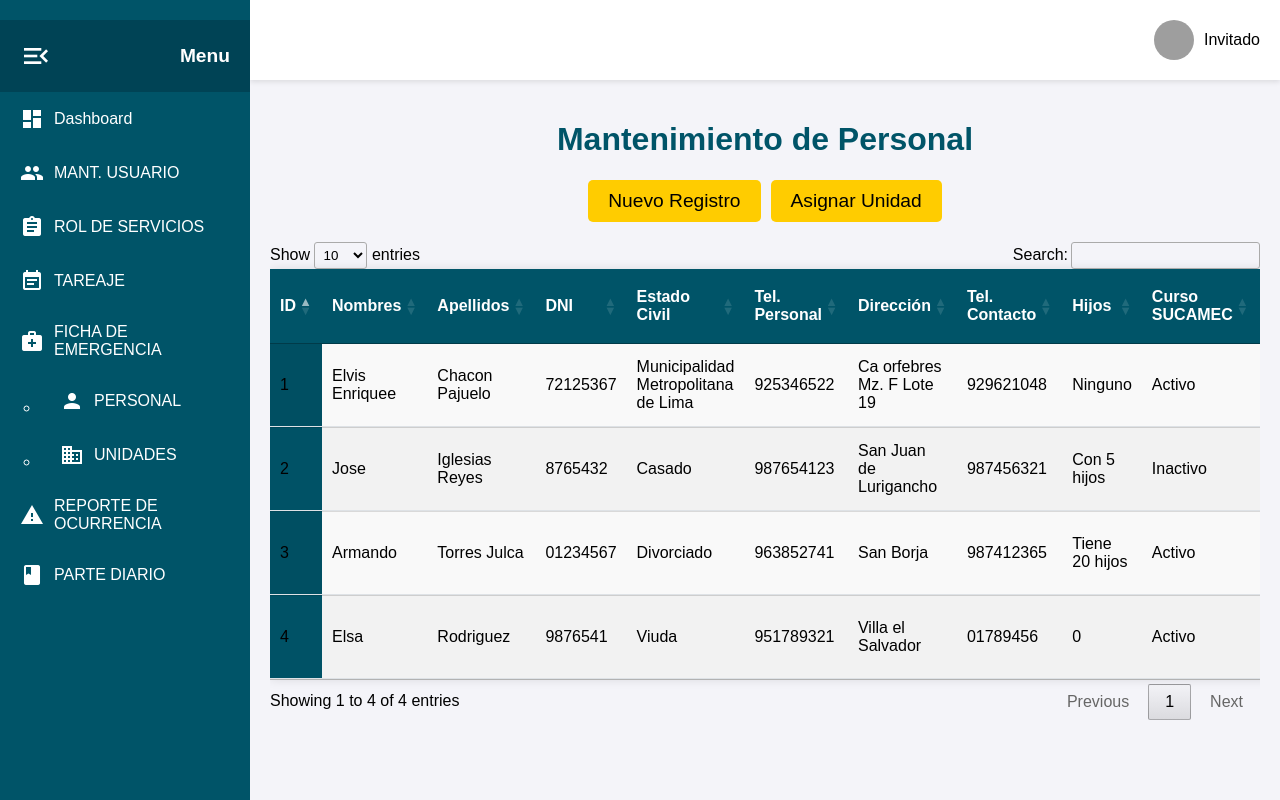
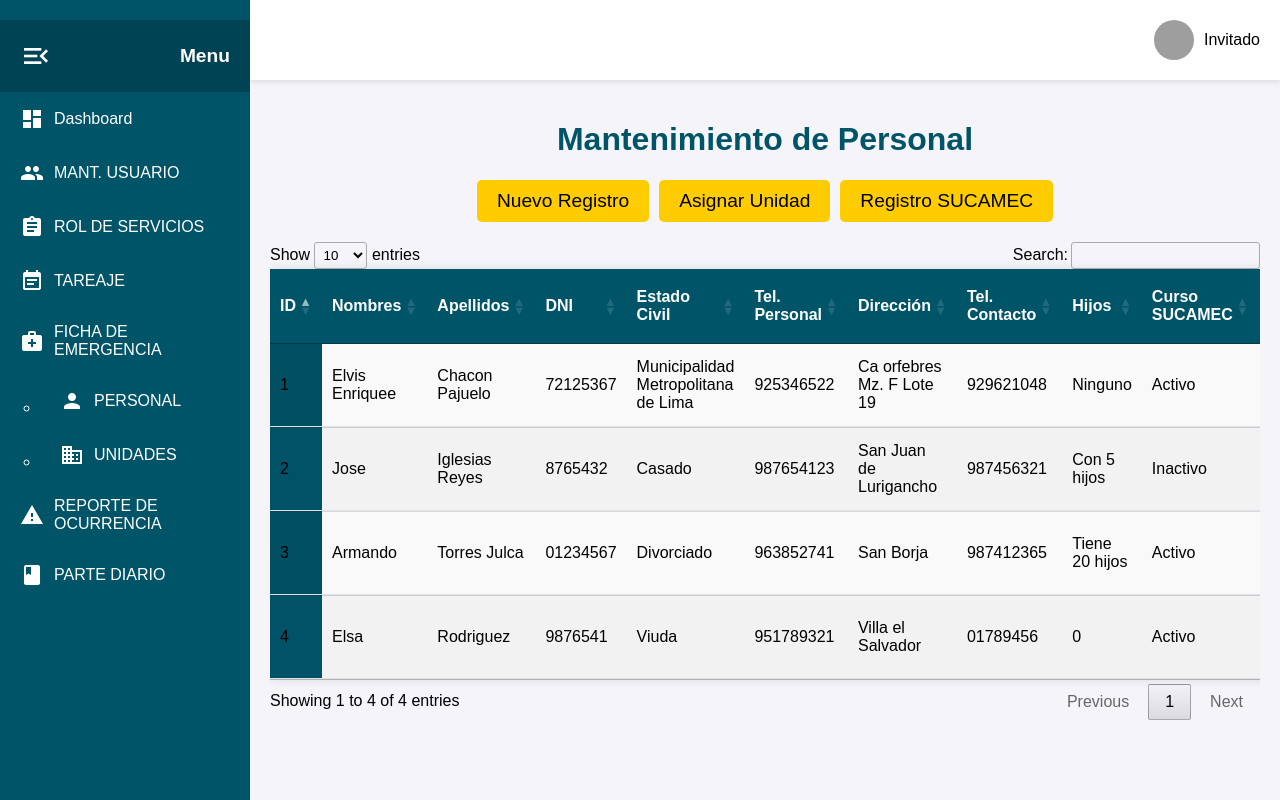
Before and after one commit to Echaconpa/bbro, a PHP site: page /index.php?url=personal in a window 1280 px wide. Run offline with PHP 8.4, Linux system fonts and the light colour scheme; a user stored in the database is signed in; data comes from the database, SQL or seed files in the repository; some libraries are stand-ins or nearby versions; grey boxes are pictures that could not be loaded.

Commit message:
Cambios Personal

```diff
--- a/config/routes.php
+++ b/config/routes.php
@@ -41,6 +41,7 @@ $routes = [
         'updatePersonal' => [new PersonalController(), 'update_personal'], // Ruta para actualizar personal
         'deletePersonal' => [new PersonalController(), 'delete_personal'], // Ruta para eliminar personal
         'asignarUnidad' => [new PersonalController(), 'asignar_unidad'], // Nueva ruta para asignar una unidad a un personal
+        'registroSucamec' => [new PersonalController(), 'registro_sucamec'], // Ruta para registrar datos de SUCAMEC
         // Rutas para el módulo de Unidades
         'addUnidad' => [new UnidadesController(), 'add_unidad'], // Nueva ruta para agregar una unidad
         'updateUnidad' => [new UnidadesController(), 'update_unidad'], // Nueva ruta para actualizar una unidad
--- a/controller/personalController.php
+++ b/controller/personalController.php
@@ -1,7 +1,7 @@
 <?php
 
 require_once 'config/config.php';
-
+require_once 'models/personalModel.php';
 class PersonalController {
 
     // Vista de mantenimiento de personal
@@ -205,4 +205,33 @@ class PersonalController {
         }
     }
 
+    public function registro_sucamec() {
+        global $pdo;
+
+        if ($_SERVER['REQUEST_METHOD'] === 'POST') {
+            $personal_id = $_POST['personal_id'] ?? null;
+            $emi_sucamec = $_POST['emi_sucamec'] ?? null;
+            $cad_sucamec = $_POST['cad_sucamec'] ?? null;
+
+            // Verificar si los datos están presentes
+            if ($personal_id && $emi_sucamec && $cad_sucamec) {
+                // Instanciar el modelo y realizar la actualización
+                try {
+                    $personalModel = new PersonalModel($pdo); // Instanciar el modelo
+                    $updated = $personalModel->updateSucamec($personal_id, $emi_sucamec, $cad_sucamec);
+
+                    if ($updated) {
+                        echo json_encode(['success' => true]);
+                    } else {
+                        throw new Exception('Error al actualizar SUCAMEC');
+                    }
+                } catch (Exception $e) {
+                    error_log('Error en registro SUCAMEC: ' . $e->getMessage());
+                    echo json_encode(['success' => false, 'message' => 'Error al actualizar los datos de SUCAMEC.']);
+                }
+            } else {
+                echo json_encode(['success' => false, 'message' => 'Datos incompletos']);
+            }
+        }
+    }
 }
--- a/models/personalModel.php
+++ b/models/personalModel.php
@@ -62,4 +62,14 @@ class PersonalModel {
             return false;
         }
     }
+    public function updateSucamec($personal_id, $emi_sucamec, $cad_sucamec) {
+        try {
+            $stmt = $this->pdo->prepare('UPDATE personal SET emi_sucamec = ?, cad_sucamec = ? WHERE id = ?');
+            return $stmt->execute([$emi_sucamec, $cad_sucamec, $personal_id]);
+        } catch (PDOException $e) {
+            error_log('Error al actualizar los datos de SUCAMEC: ' . $e->getMessage());
+            return false;
+        }
+    }
+
 }
--- a/public/css/personal.css
+++ b/public/css/personal.css
@@ -12,7 +12,7 @@ h1 {
 }
 
 /* Botones de acción (Nuevo Registro y Asignar Unidad) */
-.asistencia-button, .asignar-unidad-button {
+.asistencia-button, .asignar-unidad-button, .sucamec-button {
     display: inline-block;
     padding: 10px 20px;
     font-size: 1.2em;
@@ -23,7 +23,7 @@ h1 {
     text-align: center;
 }
 
-.asistencia-button:hover, .asignar-unidad-button:hover {
+.asistencia-button:hover, .asignar-unidad-button:hover, .sucamec-butto:hover {
     background-color: #e6b800;
 }
 
--- a/public/js/personal.js
+++ b/public/js/personal.js
@@ -25,6 +25,10 @@ function setupEventListeners() {
     const asignarModal = document.querySelector('#asignar-unidad-modal');  // Modal de Asignar Unidad
     const closeAsignarModalBtn = document.querySelector('#close-asignar-modal');
     const asignarForm = document.querySelector('#asignar-unidad-form'); // Formulario de Asignar Unidad
+    const registroSucamecBtn = document.querySelector('#registro-sucamec-btn');
+    const sucamecModal = document.querySelector('#registro-sucamec-modal');
+    const closeSucamecModalBtn = document.querySelector('#close-sucamec-modal');
+    const sucamecForm = document.querySelector('#registro-sucamec-form');
     let selectedPersonalId = null; // Variable para almacenar el ID del personal seleccionado
     let selectedRow = null; // Variable para almacenar la fila seleccionada
 
@@ -50,7 +54,7 @@ function setupEventListeners() {
     // Manejar la selección de filas en la tabla
     const rows = document.querySelectorAll('#tablaPersonal tbody tr');
     rows.forEach(row => {
-        row.addEventListener('click', function() {
+        row.addEventListener('click', function () {
             // Remover la clase 'selected' de la fila previamente seleccionada, si existe
             if (selectedRow) {
                 selectedRow.classList.remove('selected');
@@ -61,6 +65,31 @@ function setupEventListeners() {
             selectedRow = this;
         });
     });
+    // Abrir modal de registro SUCAMEC si el curso está activo
+    if (registroSucamecBtn) {
+        registroSucamecBtn.addEventListener('click', function () {
+            const selectedRow = document.querySelector('tr.selected'); // Obtener la fila seleccionada
+            if (selectedRow) {
+                const sucamecStatus = selectedRow.querySelector('td:nth-child(10)').textContent.trim(); // Columna de Curso SUCAMEC
+                if (sucamecStatus === 'Activo') {
+                    selectedPersonalId = selectedRow.getAttribute('data-id');
+                    document.querySelector('#personal-id-sucamec').value = selectedPersonalId;
+                    showModal(sucamecModal); // Mostrar el modal
+                } else {
+                    alert('El curso SUCAMEC debe estar en estado Activo para registrar la emisión y caducidad.');
+                }
+            } else {
+                alert('Seleccione un personal para registrar el SUCAMEC.');
+            }
+        });
+    }
+
+    // Cerrar modal de SUCAMEC
+    if (closeSucamecModalBtn) {
+        closeSucamecModalBtn.addEventListener('click', function () {
+            closeModal(sucamecModal);
+        });
+    }
 
     // Abrir modal para asignar unidad
     if (asignarUnidadBtn) {
@@ -86,6 +115,48 @@ function setupEventListeners() {
             closeModal(asignarModal);
         });
     }
+
+    // Enviar el formulario de SUCAMEC
+    sucamecForm.addEventListener('submit', function (event) {
+        event.preventDefault();
+        const formData = new FormData(sucamecForm);
+        formData.append('personal_id', selectedPersonalId);
+
+        fetch('/bbro/registroSucamec', {
+            method: 'POST',
+            body: formData
+        })
+        .then(response => response.json())
+        .then(data => {
+            if (data.success) {
+                Swal.fire({
+                    title: '¡Éxito!',
+                    text: data.message || 'Registro SUCAMEC actualizado correctamente.',
+                    icon: 'success',
+                    confirmButtonText: 'Aceptar'
+                }).then(() => {
+                    closeModal(sucamecModal);
+                    location.reload();
+                });
+            } else {
+                Swal.fire({
+                    title: 'Error',
+                    text: data.message || 'No se pudo registrar SUCAMEC.',
+                    icon: 'error',
+                    confirmButtonText: 'Aceptar'
+                });
+            }
+        })
+        .catch(error => {
+            console.error('Error:', error);
+            Swal.fire({
+                title: 'Error',
+                text: 'Hubo un problema al registrar SUCAMEC.',
+                icon: 'error',
+                confirmButtonText: 'Aceptar'
+            });
+        });
+    });
 
     // Enviar el formulario para asignar la unidad al personal
     asignarForm.addEventListener('submit', function (event) {
@@ -129,8 +200,6 @@ asignarForm.addEventListener('submit', function (event) {
             });
     });
 
-
-
     // Cerrar modal de registro
     if (closeModalBtn) {
         closeModalBtn.addEventListener('click', function () {
@@ -156,7 +225,7 @@ asignarForm.addEventListener('submit', function (event) {
 
     // Manejar la edición de personal
     editButtons.forEach(button => {
-        button.addEventListener('click', function() {
+        button.addEventListener('click', function () {
             const personalId = this.dataset.id;
             fetchPersonalData(personalId, modal, form);
         });
@@ -164,21 +233,21 @@ asignarForm.addEventListener('submit', function (event) {
 
     // Manejar la visualización de personal
     viewButtons.forEach(button => {
-        button.addEventListener('click', function() {
+        button.addEventListener('click', function () {
             const personalId = this.dataset.id;
             fetchPersonalDataForView(personalId, viewModal);
         });
     });
 
     // Manejar el envío del formulario para guardar o actualizar personal
-    form.addEventListener('submit', function(event) {
+    form.addEventListener('submit', function (event) {
         event.preventDefault();
         savePersonalData(form, modal);
     });
 
     // Manejar la eliminación de personal
     deleteButtons.forEach(button => {
-        button.addEventListener('click', function() {
+        button.addEventListener('click', function () {
             const personalId = this.dataset.id;
             deletePersonal(personalId);
         });
--- a/view/personal.php
+++ b/view/personal.php
@@ -1,5 +1,6 @@
 <!DOCTYPE html>
 <html lang="es">
+
 <head>
     <meta charset="UTF-8">
     <meta name="viewport" content="width=device-width, initial-scale=1.0">
@@ -28,8 +29,8 @@
             <div class="button-container">
                 <button id="nuevo-registro-btn" class="asistencia-button">Nuevo Registro</button>
                 <button id="asignar-unidad-btn" class="asignar-unidad-button">Asignar Unidad</button>
+                <button id="registro-sucamec-btn" class="sucamec-button">Registro SUCAMEC</button>
             </div>
-
             <div class="table-container">
                 <table id="tablaPersonal" class="display">
                     <thead>
@@ -150,7 +151,7 @@
                 <span id="close-asignar-modal" class="close">&times;</span>
                 <h2>Asignar Unidad</h2>
                 <form id="asignar-unidad-form">
-                <input type="hidden" id="personal-id-asignar" name="personal_id">  <!-- Campo oculto para el ID del personal -->
+                    <input type="hidden" id="personal-id-asignar" name="personal_id"> <!-- Campo oculto para el ID del personal -->
                     <label for="unidad">Seleccionar Unidad:</label>
                     <select id="unidad" name="unidad">
                         <?php foreach ($unidades as $unidad): ?>
@@ -189,10 +190,30 @@
                 </div>
             </div>
         </div>
+
+        <!-- Modal para SUCAMEC -->
+        <!-- Modal para registro de SUCAMEC -->
+        <div id="registro-sucamec-modal" class="modal">
+            <div class="modal-content">
+                <span id="close-sucamec-modal" class="close">&times;</span>
+                <h2>Registro SUCAMEC</h2>
+                <form id="registro-sucamec-form">
+                    <input type="hidden" id="personal-id-sucamec" name="personal_id"> <!-- Campo oculto para el ID del personal -->
+
+                    <label for="emi_sucamec">Fecha de Emisión SUCAMEC:</label>
+                    <input type="date" id="emi_sucamec" name="emi_sucamec" required>
+
+                    <label for="cad_sucamec">Fecha de Caducidad SUCAMEC:</label>
+                    <input type="date" id="cad_sucamec" name="cad_sucamec" required>
+
+                    <button type="submit">Guardar</button>
+                </form>
+            </div>
+        </div>
+
         <script src="https://cdn.jsdelivr.net/npm/sweetalert2@11"></script>
         <script src="https://code.jquery.com/jquery-3.6.0.min.js"></script>
         <script src="https://cdn.datatables.net/1.11.3/js/jquery.dataTables.min.js"></script>
         <script src="/bbro/public/js/personal.js"></script>
 </body>
-
 </html>
```
Lines whose indentation alone changed are shown as unchanged.
